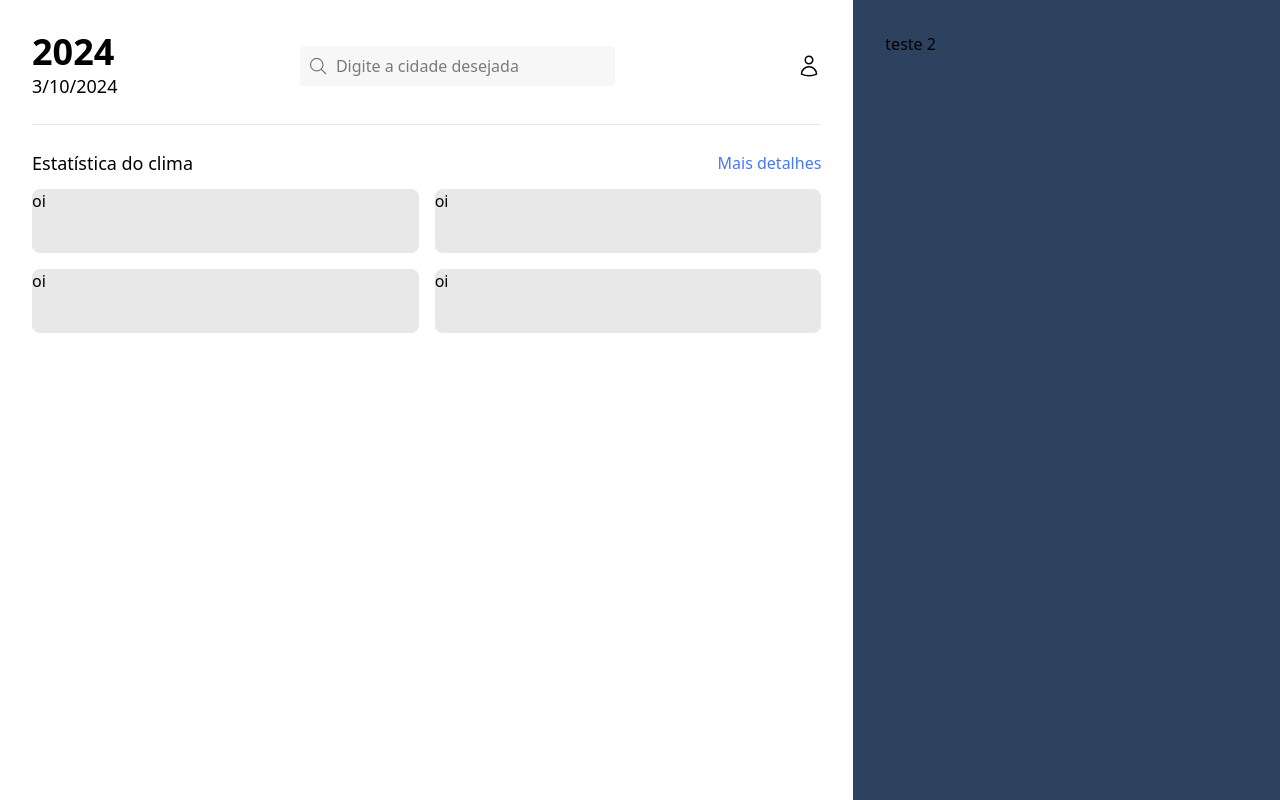
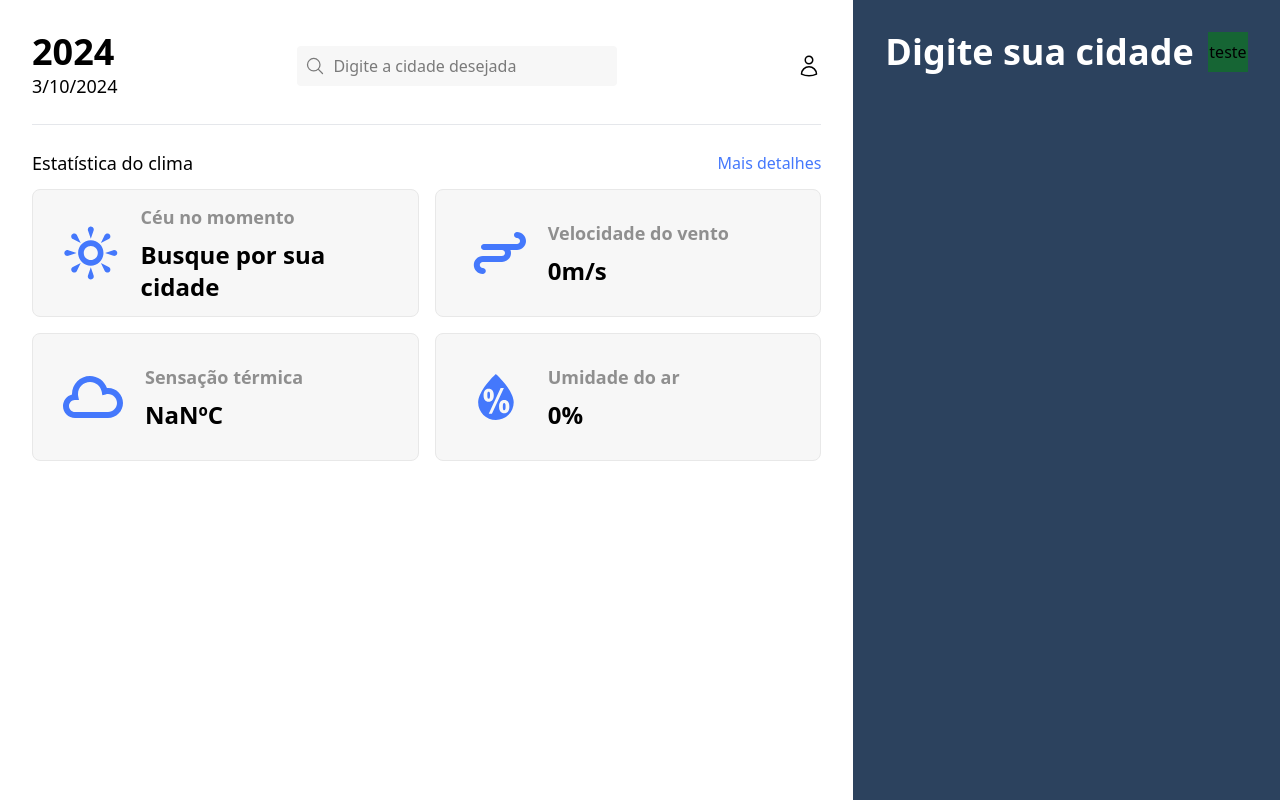
Before and after one commit to PauloDalberto/Weather, a Next.js app: page / in a window 1280 px wide. Built offline with nearby package versions, Linux system fonts and the light colour scheme; no server answers.

Commit message:
feat: add page

```diff
--- a/src/app/page.tsx
+++ b/src/app/page.tsx
@@ -1,21 +1,33 @@
+'use client'
+
+import { FetchWeatherData } from "@/services/api";
+import { GetDate } from "@/utils/getDate";
 import { MagnifyingGlassIcon, UserIcon } from "@heroicons/react/24/outline";
+import { useState } from "react";
+import { TiWeatherSunny, TiWeatherWindy, TiWeatherCloudy } from "react-icons/ti";
+import { WiHumidity } from "react-icons/wi";
 
 export default function Home() {
-  const date = new Date();
-  const fullDate = `${date.getUTCDate()}/${date.getMonth() + 1}/${date.getFullYear()}`
+  const [weatherData, setWeatherData] = useState<WeatherDataProps | null>(null);
+  const { fullYear, fullDate } = GetDate()
+
+  async function handleCity() {
+    const data = await FetchWeatherData();
+    setWeatherData(data)
+  }
 
   return (
     <main className="grid grid-cols-[2fr_1fr] ">
       <section id="home" className="bg-white h-screen p-8">
         <nav className="flex items-center justify-between">
           <div>
-            <h1 className="text-4xl font-bold">{date.getFullYear()}</h1>
+            <h1 className="text-4xl font-bold">{fullYear}</h1>
             <h2 className="text-lg font-medium">{fullDate}</h2>
           </div>
 
-          <div className="relative text-gray8 h-fit">
+          <div className="relative text-gray8 h-fit  focus-within:text-blue1">
             <MagnifyingGlassIcon width={24} height={24} className="absolute top-2.5 w-5 h-5 left-2"/>
-            <input placeholder="Digite a cidade desejada" className="py-2 placeholder:text-gray8 text-black bg-gray2 rounded pl-9 pr-12 font-medium"/>
+            <input placeholder="Digite a cidade desejada" className="py-2 placeholder:text-gray8  text-black bg-gray2 rounded pl-9 pr-2 w-80 font-medium"/>
           </div>
 
           <UserIcon className="cursor-pointer" width={24} height={24} />
@@ -29,14 +41,54 @@ export default function Home() {
         </div>
 
         <div className="grid grid-cols-2 mt-3 gap-4">
-          <div className="w-full h-16 bg-gray3 rounded-lg">oi</div>
-          <div className="w-full h-16 bg-gray3 rounded-lg">oi</div>
-          <div className="w-full h-16 bg-gray3 rounded-lg">oi</div>
-          <div className="w-full h-16 bg-gray3 rounded-lg">oi</div>
+          <div className="w-full bg-gray2 border-gray3 border rounded-lg flex items-center px-6 py-2 gap-4 h-32">
+            <TiWeatherSunny  size={72} className="text-blue1"/>
+
+            <div className="flex flex-col gap-2">
+              <span className="text-gray7  text-lg font-bold">Céu no momento</span>
+              <p className="text-2xl font-bold text-black">{weatherData?.weather[0].description ? weatherData?.weather[0].description : 'Busque por sua cidade'}</p>
+            </div>
+          </div>
+
+          <div className="w-full bg-gray2 border-gray3 border rounded-lg flex items-center px-6 py-2 gap-4 h-32">
+            <TiWeatherWindy size={72} className="text-blue1"/>
+
+            <div className="flex flex-col gap-2">
+              <span className="text-gray7 text-lg  font-bold">Velocidade do vento</span>
+              <p className="text-2xl font-bold text-black">{weatherData?.wind.speed ? weatherData?.wind.speed : 0}m/s</p>
+            </div>
+          </div>
+
+          <div className="w-full bg-gray2 border-gray3 border rounded-lg flex items-center px-6 py-2 gap-4 h-32">
+            <TiWeatherCloudy size={72} className="text-blue1"/>
+
+            <div className="flex flex-col gap-2">
+              <span className="text-gray7  text-lg font-bold">Sensação térmica</span>
+              <p className="text-2xl font-bold text-black">{Number((weatherData?.main.feels_like as number) - 273.15).toFixed(2)}ºC</p>
+            </div>
+          </div>
+
+          <div className="w-full bg-gray2 border-gray3 border rounded-lg flex items-center px-6 py-2 gap-4 h-32">
+            <WiHumidity size={72} className="text-blue1"/>
+
+            <div className="flex flex-col gap-2">
+              <span className="text-gray7 text-lg  font-bold">Umidade do ar</span>
+              <p className="text-2xl font-bold text-black">{weatherData?.main.humidity ? weatherData?.main.humidity : 0}%</p>
+            </div>
+          </div>
         </div>
       </section>
 
-      <section id='weather' className="bg-backgroundBlue h-screen p-8">teste 2</section>
+      <section id='weather' className="bg-backgroundBlue h-screen p-8">
+        <div className="flex justify-between items-center">
+          <div>
+            <h1 className="text-4xl text-white font-bold">{ weatherData?.name ? weatherData?.name : 'Digite sua cidade'}</h1>
+            <h2 className="text-lg text-gray5 font-medium">{weatherData?.sys.country}</h2>
+          </div>
+
+          <button onClick={handleCity} className="w-10 h-10 bg-green-800">teste</button>
+        </div>
+      </section>
     </main>
   );
 }
```
